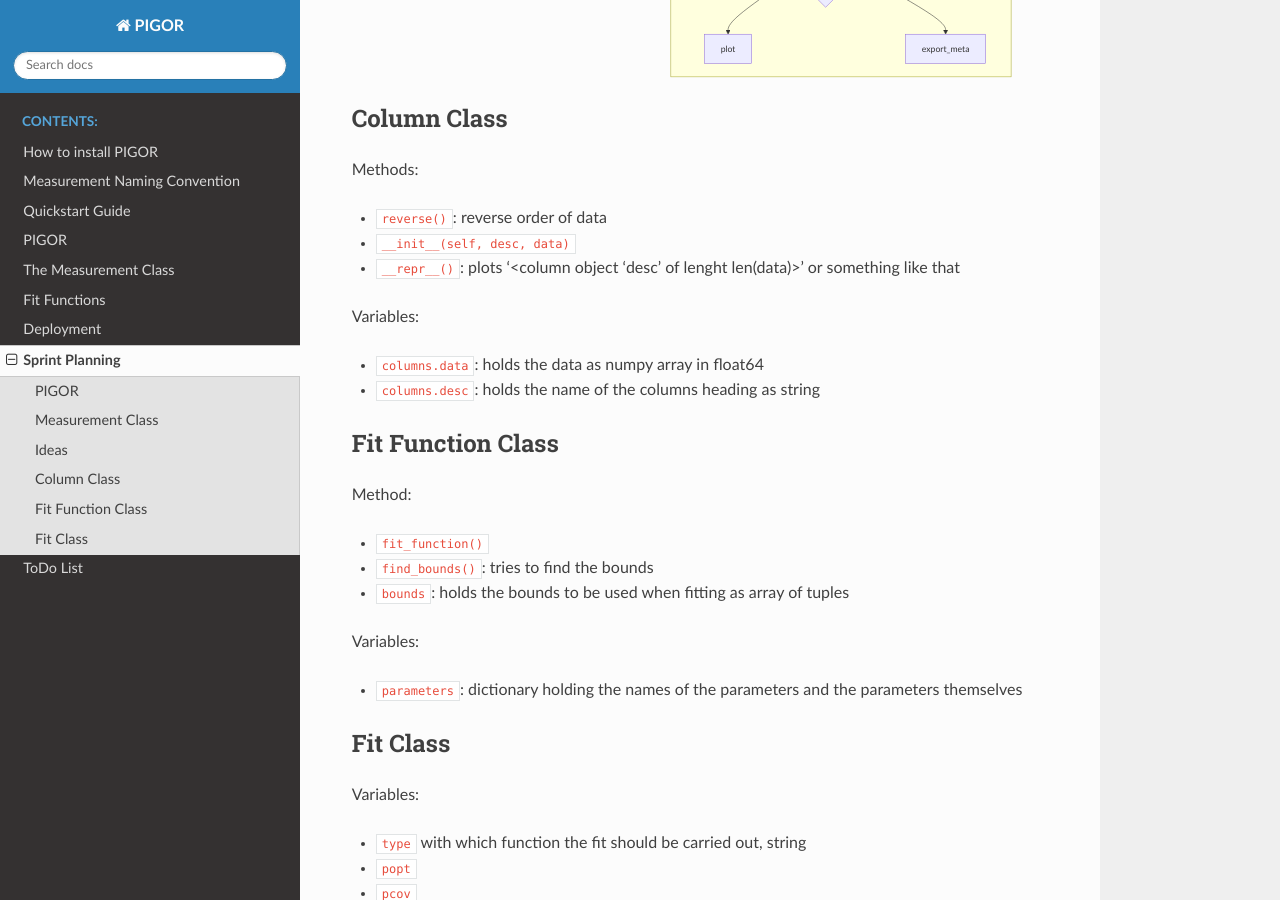
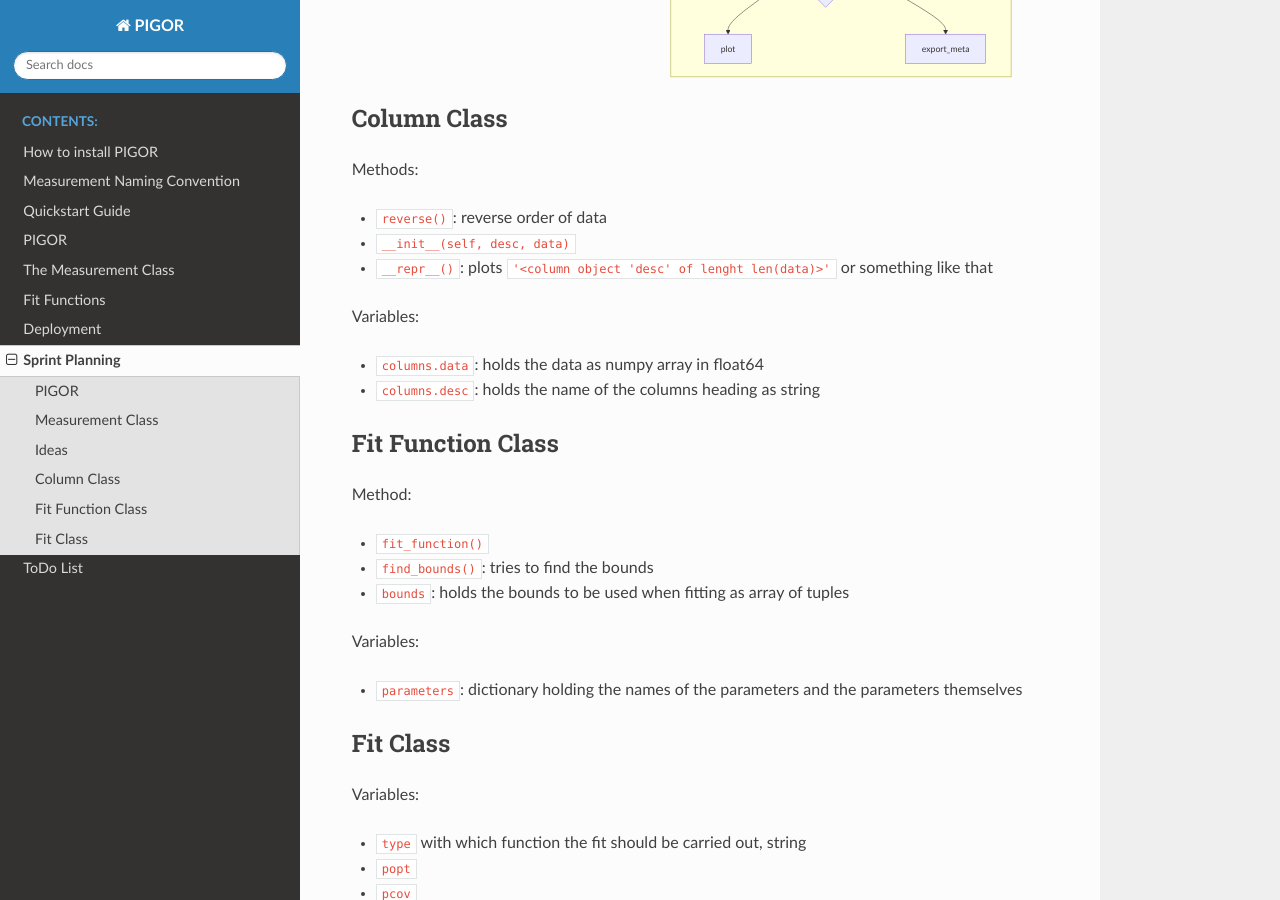
Before and after one commit to nicoeinsidler/pigor, a Sphinx documentation site: the page built from doc/sprints.rst, in a window 1280 px wide and 900 px high, scrolled down 2227 px. Built offline with Sphinx 7.4.7 and the Read the Docs theme 2.0.0, drawn with Linux system fonts in a browser that asks for light colours; some of the changed lines change nothing that is shown.

Commit message:
new version of the doc

```diff
--- a/doc/sprints.rst
+++ b/doc/sprints.rst
@@ -99,7 +99,7 @@ Methods:
 
 - :code:`reverse()`: reverse order of data
 - :code:`__init__(self, desc, data)`
-- :code:`__repr__()`: plots '<column object 'desc' of lenght len(data)>' or something like that
+- :code:`__repr__()`: plots :code:`'<column object 'desc' of lenght len(data)>'` or something like that
 
 
 Variables:
```
Also changed, not shown: 5 other files.
